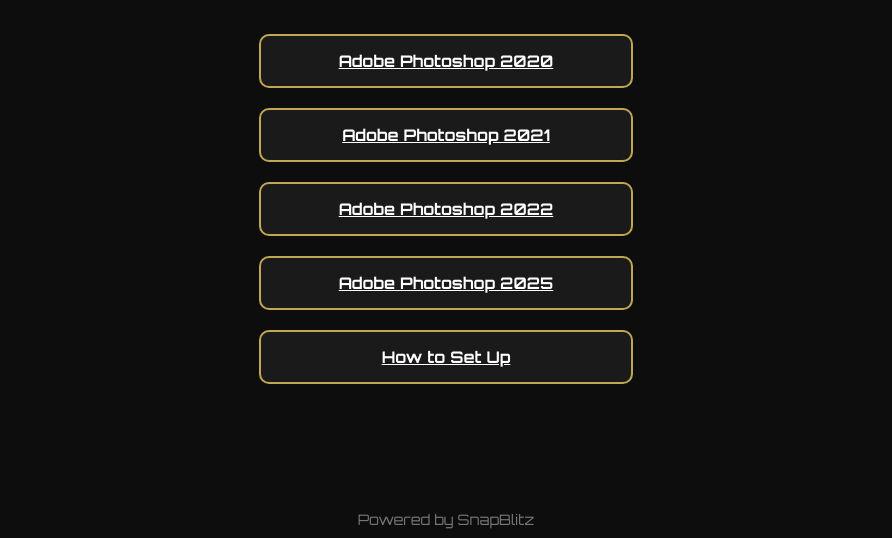
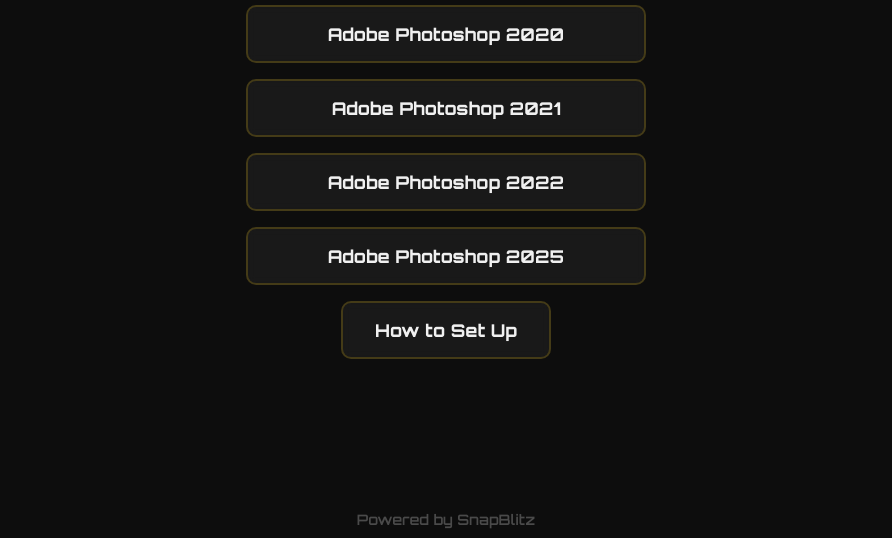
Before and after one commit to SnapBlitz/Free-Download, a plain HTML site: page index.html in a window 1280 px wide. Shown: the part 262-800 px from the top of the page, without its empty margins (194-1086 px from the left). Drawn offline with Linux system fonts and the light colour scheme.

Commit message:
Update index.html

```diff
--- a/index.html
+++ b/index.html
@@ -3,18 +3,28 @@
 <head>
   <meta charset="UTF-8" />
   <meta name="viewport" content="width=device-width, initial-scale=1.0, maximum-scale=1.0, user-scalable=no" />
-  <title>Adobe Photoshop Free Download</title>
+  <title>Adobe Photoshop Downloads</title>
+  <link href="https://fonts.googleapis.com/css2?family=Orbitron:wght@600;800&display=swap" rel="stylesheet">
   <style>
-    @import url('https://fonts.googleapis.com/css2?family=Orbitron:wght@400;700&display=swap');
-
-    body {
+    * {
       margin: 0;
       padding: 0;
+      box-sizing: border-box;
+    }
+
+    html, body {
+      height: 100%;
+      font-family: 'Orbitron', sans-serif;
       background-color: #0d0d0d;
-      color: #ffffff;
-      font-family: 'Orbitron', sans-serif;
-      height: 100vh;
       overflow: hidden;
+      color: #f0f0f0;
+    }
+
+    canvas {
+      position: fixed;
+      top: 0;
+      left: 0;
+      z-index: -1;
     }
 
     .container {
@@ -22,39 +32,105 @@
       flex-direction: column;
       align-items: center;
       justify-content: center;
+      text-align: center;
       height: 100vh;
-      text-align: center;
-      padding: 0 20px;
-      box-sizing: border-box;
+      padding: 2rem;
     }
 
     h1 {
-      font-size: 2rem;
-      font-weight: 700;
-      background: linear-gradient(to right, #ffffff, #888888);
+      font-size: 2.8rem;
+      font-weight: 800;
+      margin-bottom: 2rem;
+      color: #e0e0e0;
+      animation: float 5s ease-in-out infinite, shimmer 4s linear infinite;
+      background: linear-gradient(to right, #888, #fff, #888);
       -webkit-background-clip: text;
       -webkit-text-fill-color: transparent;
-      margin-bottom: 40px;
     }
 
-    .button {
-      background-color: #1a1a1a;
-      border: 2px solid #c2a753;
-      color: #ffffff;
-      padding: 15px 25px;
-      margin: 10px 0;
-      border-radius: 10px;
-      font-size: 1rem;
-      font-weight: bold;
-      cursor: pointer;
-      width: 100%;
-      max-width: 320px;
-      transition: background-color 0.3s ease, transform 0.2s ease;
+    @keyframes float {
+      0% { transform: translateY(0px); }
+      50% { transform: translateY(-10px); }
+      100% { transform: translateY(0px); }
     }
 
-    .button:hover {
-      background-color: #292929;
-      transform: scale(1.05);
+    @keyframes shimmer {
+      0% { background-position: -500px; }
+      100% { background-position: 500px; }
+    }
+
+    .btn-container {
+      display: flex;
+      flex-direction: column;
+      gap: 1rem;
+      width: 100%;
+      max-width: 400px;
+    }
+
+    .btn {
+      text-decoration: none;
+      padding: 1rem 2rem;
+      text-align: center;
+      font-size: 1.1rem;
+      font-weight: bold;
+      border-radius: 10px;
+      background: rgba(255, 255, 255, 0.05);
+      border: 2px solid #f5c51833;
+      color: #f0f0f0;
+      backdrop-filter: blur(5px);
+      transition: all 0.3s ease;
+      position: relative;
+      overflow: hidden;
+    }
+
+    .btn::before {
+      content: '';
+      position: absolute;
+      top: 0;
+      left: -75%;
+      width: 50%;
+      height: 100%;
+      background: linear-gradient(120deg, transparent, #f5c51833, transparent);
+      transform: skewX(-20deg);
+      transition: all 0.5s ease;
+    }
+
+    .btn:hover {
+      border-color: #f5c518cc;
+      color: #fffbea;
+      background: rgba(255, 255, 255, 0.08);
+    }
+
+    .btn:hover::before {
+      left: 130%;
+    }
+
+    .setup-btn {
+      max-width: 250px;
+      font-weight: bold;
+      align-self: center;
+    }
+
+    @media (max-width: 600px) {
+      html, body {
+        overflow: auto;
+      }
+
+      .container {
+        padding: 1rem;
+        height: auto;
+        min-height: 100vh;
+        justify-content: center;
+      }
+
+      h1 {
+        font-size: 1.8rem;
+      }
+
+      .btn {
+        font-size: 1rem;
+        padding: 0.8rem 1rem;
+      }
     }
 
     footer {
@@ -63,38 +139,95 @@
       width: 100%;
       text-align: center;
       font-size: 0.9rem;
-      color: #777777;
-    }
-
-    @media (max-width: 768px) {
-      h1 {
-        font-size: 1.5rem;
-      }
-
-      .button {
-        font-size: 1rem;
-        padding: 14px 20px;
-      }
-
-      .container {
-        justify-content: center;
-      }
-
-      footer {
-        font-size: 0.8rem;
-      }
+      color: #888;
+      opacity: 0.5;
     }
   </style>
 </head>
 <body>
+  <canvas id="bgCanvas"></canvas>
   <div class="container">
-    <h1>Adobe Photoshop<br>Free Download</h1>
-    <a href="#" class="button">Adobe Photoshop 2020</a>
-    <a href="#" class="button">Adobe Photoshop 2021</a>
-    <a href="#" class="button">Adobe Photoshop 2022</a>
-    <a href="#" class="button">Adobe Photoshop 2025</a>
-    <a href="#" class="button">How to Set Up</a>
+    <h1>Adobe Photoshop Free Download</h1>
+    <div class="btn-container">
+      <a class="btn" href="#" target="_blank">Adobe Photoshop 2020</a>
+      <a class="btn" href="#" target="_blank">Adobe Photoshop 2021</a>
+      <a class="btn" href="#" target="_blank">Adobe Photoshop 2022</a>
+      <a class="btn" href="#" target="_blank">Adobe Photoshop 2025</a>
+      <a class="btn setup-btn" href="https://github.com/SnapBlitz/Photoshop-Setup-Guide" target="_blank">How to Set Up</a>
+    </div>
   </div>
   <footer>Powered by SnapBlitz</footer>
+
+  <script>
+    const canvas = document.getElementById('bgCanvas');
+    const ctx = canvas.getContext('2d');
+    let width, height;
+
+    let snakes = [];
+    const snakeCount = 8;
+    const snakeLength = 20;
+
+    function resizeCanvas() {
+      width = canvas.width = window.innerWidth;
+      height = canvas.height = window.innerHeight;
+    }
+
+    class Snake {
+      constructor() {
+        this.reset();
+      }
+
+      reset() {
+        this.x = -Math.random() * width;
+        this.y = Math.random() * height;
+        this.length = snakeLength;
+        this.size = 4 + Math.random() * 3;
+        this.speed = 1 + Math.random() * 2;
+        this.color = `hsl(${Math.random() * 360}, 60%, 70%)`;
+        this.segments = [];
+        for (let i = 0; i < this.length; i++) {
+          this.segments.push({ x: this.x - i * this.size * 2, y: this.y });
+        }
+      }
+
+      update() {
+        const head = this.segments[0];
+        const newHead = { x: head.x + this.speed, y: head.y + Math.sin(head.x / 20) * 1.5 };
+        this.segments.unshift(newHead);
+        if (this.segments.length > this.length) this.segments.pop();
+
+        if (newHead.x > width + 50) this.reset();
+      }
+
+      draw(ctx) {
+        ctx.beginPath();
+        ctx.strokeStyle = this.color;
+        ctx.lineWidth = this.size;
+        ctx.lineJoin = "round";
+        ctx.moveTo(this.segments[0].x, this.segments[0].y);
+        for (let i = 1; i < this.segments.length; i++) {
+          ctx.lineTo(this.segments[i].x, this.segments[i].y);
+        }
+        ctx.stroke();
+      }
+    }
+
+    for (let i = 0; i < snakeCount; i++) {
+      snakes.push(new Snake());
+    }
+
+    function draw() {
+      ctx.clearRect(0, 0, width, height);
+      snakes.forEach(snake => {
+        snake.update();
+        snake.draw(ctx);
+      });
+      requestAnimationFrame(draw);
+    }
+
+    window.addEventListener('resize', resizeCanvas);
+    resizeCanvas();
+    draw();
+  </script>
 </body>
 </html>
```
